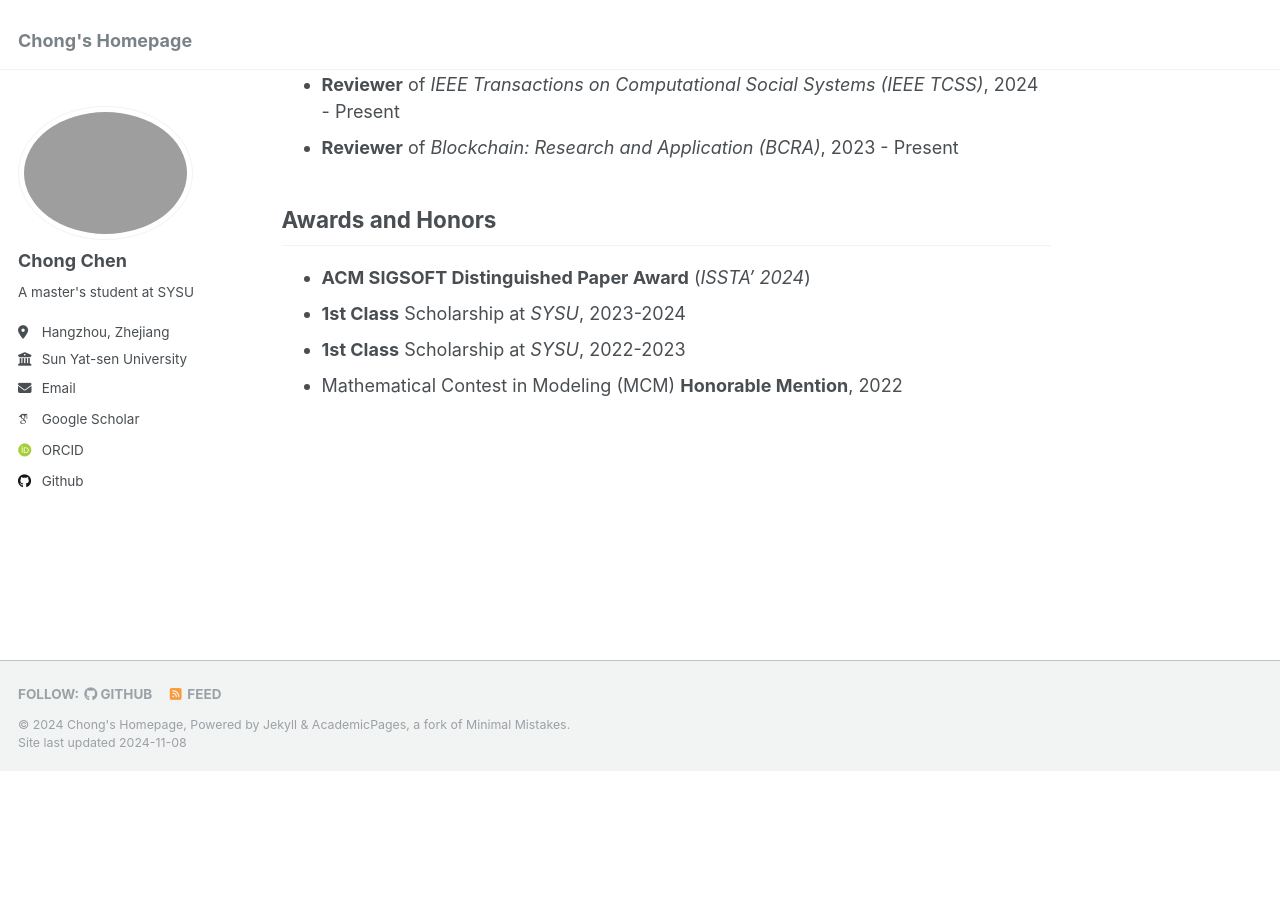
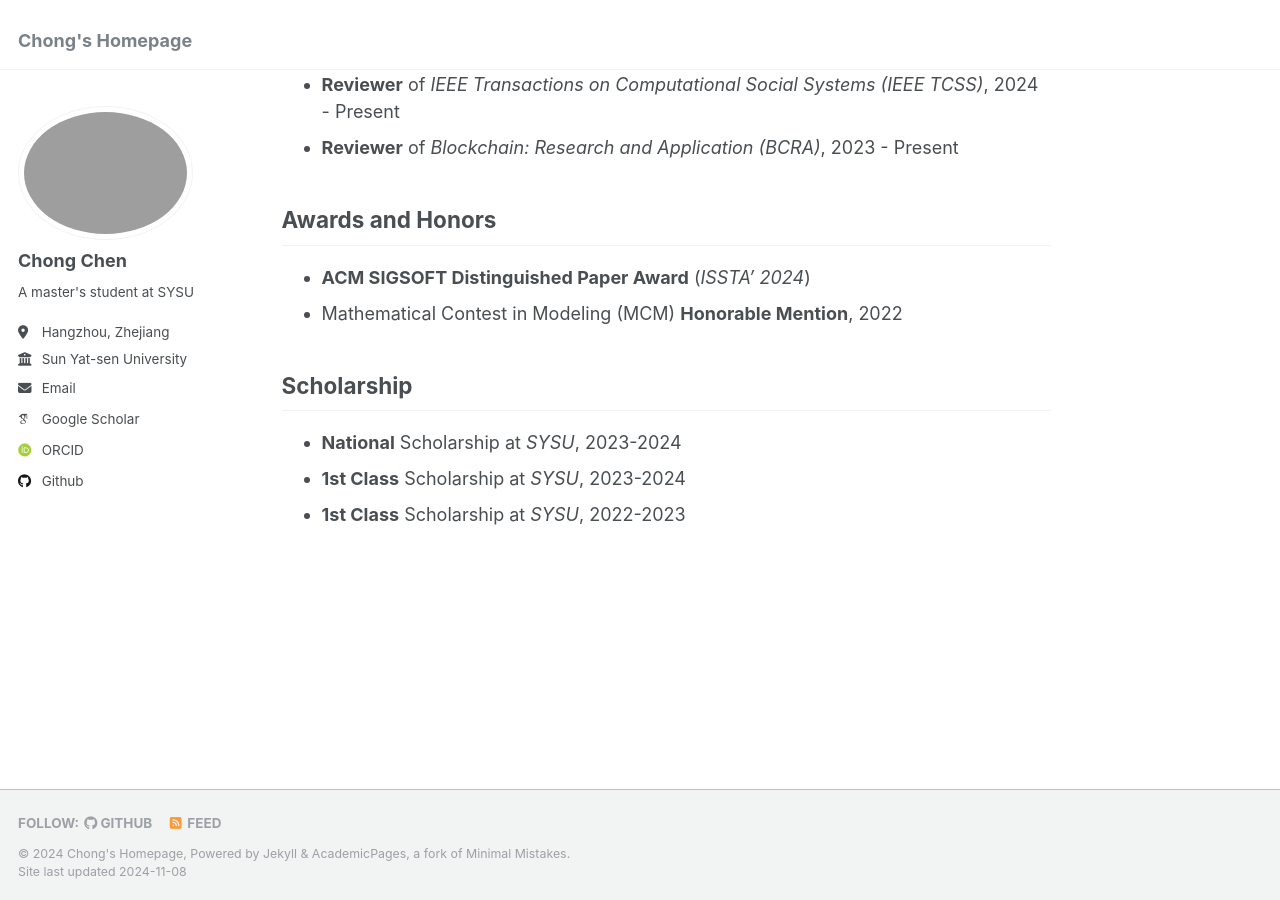
Before and after one commit to BugmakerCC/chong, a Jekyll site: the page built from _pages/about.md, in a window 1280 px wide and 900 px high, scrolled down 980 px. Built offline with Jekyll 4.4.1, drawn with Linux system fonts in a browser that asks for light colours; some web fonts are replaced; before the commit the page ends 1751 px from its top, so only the background shows below that.

Commit message:
Update about.md

```diff
--- a/_pages/about.md
+++ b/_pages/about.md
@@ -42,6 +42,10 @@ Academic Service
 Awards and Honors
 ------
 - **ACM SIGSOFT Distinguished Paper Award** (*ISSTA' 2024*)
+- Mathematical Contest in Modeling (MCM) **Honorable Mention**, 2022
+
+Scholarship
+------
+- **National** Scholarship at *SYSU*, 2023-2024
 - **1st Class** Scholarship at *SYSU*, 2023-2024
 - **1st Class** Scholarship at *SYSU*, 2022-2023
-- Mathematical Contest in Modeling (MCM) **Honorable Mention**, 2022
```
